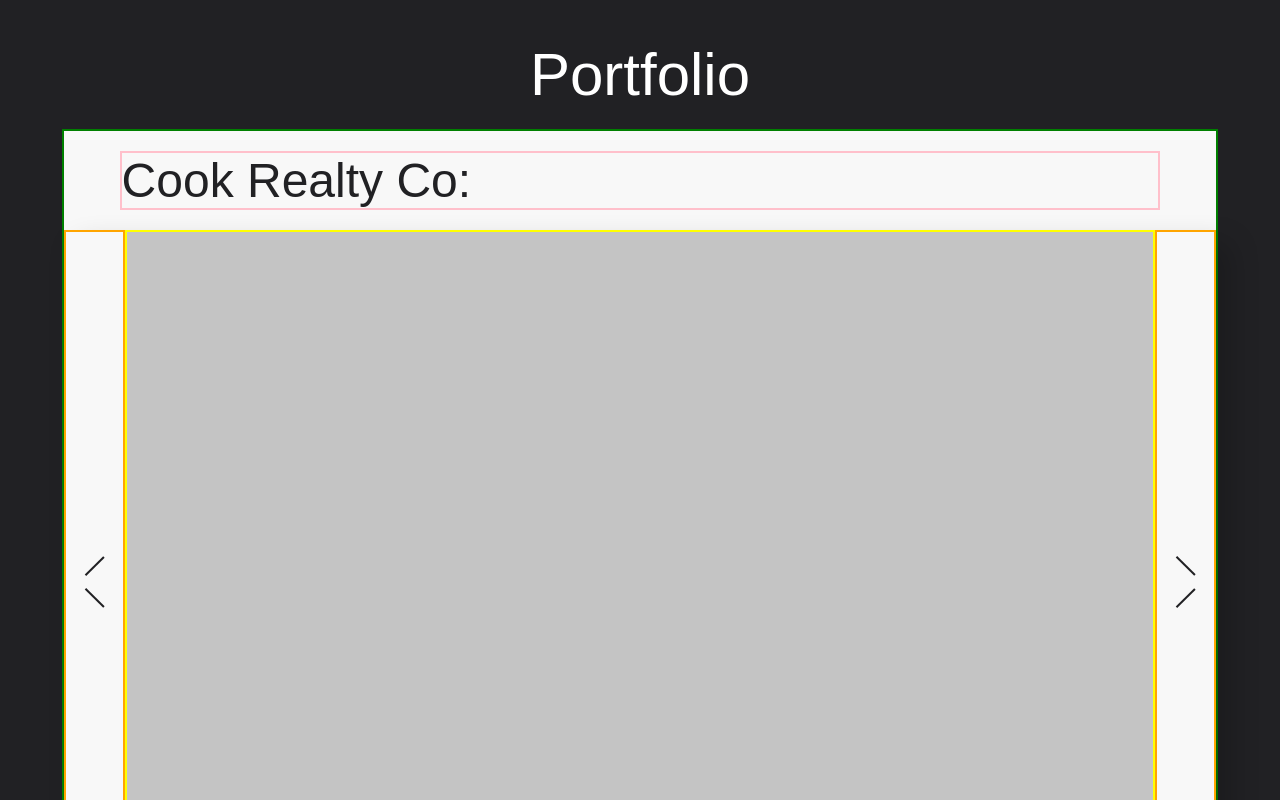
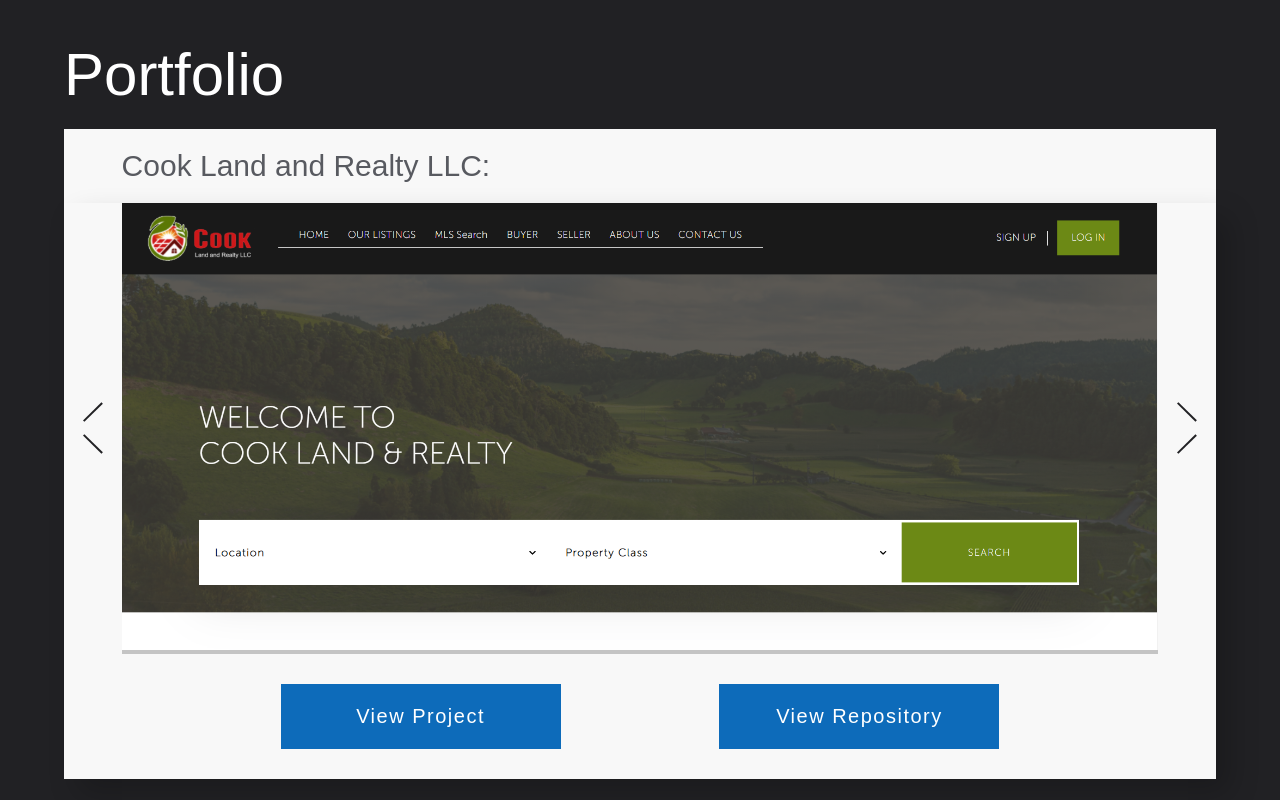
Before and after one commit to Zach-Cook/ZachCook, a React (Create React App) app in the folder frontend/: page / in a window 1280 px wide. Shown: the part 1020-1820 px from the top of the page. Built offline with nearby package versions, Linux system fonts and the light colour scheme.

Commit message:
Created the look for each project

```diff
--- a/frontend/src/App.js
+++ b/frontend/src/App.js
@@ -33,7 +33,7 @@ export default function App() {
         <AboutContainer/>
         <ResumeContainer/>
         <BarContainer/>
-        <TitleContainer title='Contact'/>
+        <TitleContainer title='Contact' justifyContent="center"/>
         <ContactContainer/>
       </MainContainer>
 
--- a/frontend/src/components/portfolio/index.js
+++ b/frontend/src/components/portfolio/index.js
@@ -1,7 +1,7 @@
 import React from 'react';
 
-import { PortfolioFrame, TitleFrame, TitleText, PortfolioBox, PortfolioBoxInnerArrowFrame,
-     ArrowFrame, ArrowDivTop, ArrowDivBottom, PortfolioCentralFrame } from './styles/portfolio';
+import { PortfolioFrame, TitleFrame, TitleText, PortfolioBox, PortoflioInnerWrapper, PortfolioBoxInnerArrowFrame,
+     ArrowFrame, ArrowDivTop, ArrowDivBottom, PortfolioCentralFrame, PortfolioCenterImage, PortfolioBottom, ProjectButton, ProjectButtonText } from './styles/portfolio';
 
 export default function Portfolio({children, ...restProps}){
 
@@ -18,6 +18,10 @@ Portfolio.TitleText = function PortfolioText({children, ...restProps}){
 
 Portfolio.PortfolioBox = function PortfoliofolioBox({children, ...restProps}){
     return <PortfolioBox {...restProps}>{children}</PortfolioBox>
+}
+
+Portfolio.PortoflioInnerWrapper = function PortfolioPortoflioInnerWrapper({children, ...restProps}){
+    return <PortoflioInnerWrapper {...restProps}>{children}</PortoflioInnerWrapper>
 }
 
 Portfolio.PortfolioBoxInnerArrowFrame = function PortfoliofolioBoxInnerArrowFrame({children, ...restProps}){
@@ -40,3 +44,19 @@ Portfolio.ArrowDivBottom = function PortfolioArrowDivBottom({children, ...restPr
 Portfolio.PortfolioCentralFrame = function PortfolioPortfolioCentralFrame({children, ...restProps}){
     return <PortfolioCentralFrame {...restProps}>{children}</PortfolioCentralFrame>
 }
+
+Portfolio.PortfolioCenterImage = function PortfolioPortfolioCenterImage({children, ...restProps}){
+    return <PortfolioCenterImage {...restProps}>{children}</PortfolioCenterImage>
+}
+
+Portfolio.PortfolioBottom = function PortfolioPortfolioBottom({children, ...restProps}){
+    return <PortfolioBottom {...restProps}>{children}</PortfolioBottom>
+}
+
+Portfolio.ProjectButton = function PortfolioProjectButton({children, ...restProps}){
+    return <ProjectButton {...restProps}>{children}</ProjectButton>
+}
+
+Portfolio.ProjectButtonText = function PortfolioProjectButtonText({children, ...restProps}){
+    return <ProjectButtonText {...restProps}>{children}</ProjectButtonText>
+}
--- a/frontend/src/components/portfolio/styles/portfolio.js
+++ b/frontend/src/components/portfolio/styles/portfolio.js
@@ -8,14 +8,14 @@ export const PortfolioFrame = styled.div`
     display: flex;
     flex-direction: column;
     align-items: center;
-    border: 2px solid green;
+    // border: 2px solid green;
 
     background: #f8f8f8;
 `;
 
 export const TitleFrame = styled.div`
     width: 90%;
-    border: 2px solid pink;
+    // border: 2px solid pink;
 
     margin-top: 20px;
     margin-bottom: 20px;
@@ -29,8 +29,8 @@ export const TitleText = styled.h4`
     font-family: Arial, Helvetica, sans-serif;
     font-style: normal;
     font-weight: 100;
-    font-size: 48px;
-    color: #212124;
+    font-size: 30px;
+    color: #585A60;
 
 `
 
@@ -38,9 +38,21 @@ export const PortfolioBox = styled.div`
 
     width: 100%;
     display: flex;
+    flex-direction: column;
     justify-content: space-between;
     align-items: center;
     box-shadow: 14px 14px 28px rgba(0, 0, 0, 0.2);
+
+
+`;
+
+export const PortoflioInnerWrapper = styled.div`
+
+    width: 100%;
+    display: flex;
+    justify-content: space-between;
+    align-items: center;
+
 
 
 `;
@@ -54,8 +66,8 @@ export const PortfolioBoxInnerArrowFrame = styled.div`
     width: 5%;
 
 
-    border: 2px solid orange;
-    height: 700px;
+    // border: 2px solid orange;
+    // height: 700px;
 
 `;
 
@@ -97,8 +109,59 @@ export const PortfolioCentralFrame = styled.div`
 
     width: 90%;
 
-    height: 700px;
+    // height: 700px;
     background: #C4C4C4;
-    border: 2px solid yellow;
 
 `;
+
+export const PortfolioCenterImage = styled.img`
+
+    width: 100%;
+
+`;
+
+
+export const PortfolioBottom = styled.div`
+
+    width: 90%;
+    height: 125px;
+    display: flex;
+    flex-direction: column;
+
+    @media screen and (min-width: 1280px){
+        flex-direction: row;
+        justify-content: space-evenly;
+        align-items: center;
+    }
+
+    `;
+
+export const ProjectButton = styled.div`
+
+    cursor: ${ props => props.cursor ? props.cursor : null};
+
+    width: 90%;
+    display: flex;
+    height: 65px;
+    flex-direction: column;
+    align-items: center;
+
+    background: #0D6BBA;
+
+    @media screen and (min-width: 1280px){
+        width: 27%;
+        flex-direction: row;
+        justify-content: space-evenly;
+        align-items: center;
+
+    }
+
+`;
+
+export const ProjectButtonText = styled.p`
+
+    font-family: Arial, Helvetica, sans-serif;
+    color: #FFFFFF;
+    font-size: 20px;
+    letter-spacing: 1.5px;
+`;
--- a/frontend/src/containers/portfolio.js
+++ b/frontend/src/containers/portfolio.js
@@ -1,6 +1,8 @@
 import React from 'react';
 
 import { Portfolio } from '../components';
+import CookRealtyScreenShot from '../images/CookRealtyScreenshot.png'
+
 
 export default function PortfolioContainer(){
 
@@ -10,9 +12,11 @@ export default function PortfolioContainer(){
 
                 <Portfolio>
                     <Portfolio.TitleFrame>
-                    <Portfolio.TitleText>Cook Realty Co:</Portfolio.TitleText>
+                        <Portfolio.TitleText>Cook Land and Realty LLC:</Portfolio.TitleText>
                     </Portfolio.TitleFrame>
+
                     <Portfolio.PortfolioBox>
+                        <Portfolio.PortoflioInnerWrapper>
                             <Portfolio.PortfolioBoxInnerArrowFrame>
                                 <Portfolio.ArrowFrame>
                                     <Portfolio.ArrowDivBottom/>
@@ -22,7 +26,7 @@ export default function PortfolioContainer(){
                             </Portfolio.PortfolioBoxInnerArrowFrame>
 
                             <Portfolio.PortfolioCentralFrame>
-
+                                <Portfolio.PortfolioCenterImage src={CookRealtyScreenShot}/>
                             </Portfolio.PortfolioCentralFrame>
 
                             <Portfolio.PortfolioBoxInnerArrowFrame>
@@ -31,7 +35,17 @@ export default function PortfolioContainer(){
                                     <Portfolio.ArrowDivBottom/>
                                 </Portfolio.ArrowFrame>
                             </Portfolio.PortfolioBoxInnerArrowFrame>
+                        </Portfolio.PortoflioInnerWrapper>
+                        <Portfolio.PortfolioBottom>
+                            <Portfolio.ProjectButton cursor="pointer">
+                                <Portfolio.ProjectButtonText>View Project</Portfolio.ProjectButtonText>
+                            </Portfolio.ProjectButton>
+                            <Portfolio.ProjectButton cursor="pointer">
+                                <Portfolio.ProjectButtonText>View Repository</Portfolio.ProjectButtonText>
+                            </Portfolio.ProjectButton>
+                        </Portfolio.PortfolioBottom>
                     </Portfolio.PortfolioBox>
+
                 </Portfolio>
 
             </>
--- a/frontend/src/containers/title.js
+++ b/frontend/src/containers/title.js
@@ -9,7 +9,7 @@ export default function TitleContainer(props){
 
     return (
 
-        <Title justifyContent={"center"}>
+        <Title justifyContent={props.justifyContent}>
             <Title.TitleText >{props.title}</Title.TitleText>
         </Title>
 
```
Also changed, not shown: frontend/src/images/CookRealtyScreenshot.png (added). Lines whose indentation alone changed are shown as unchanged.
